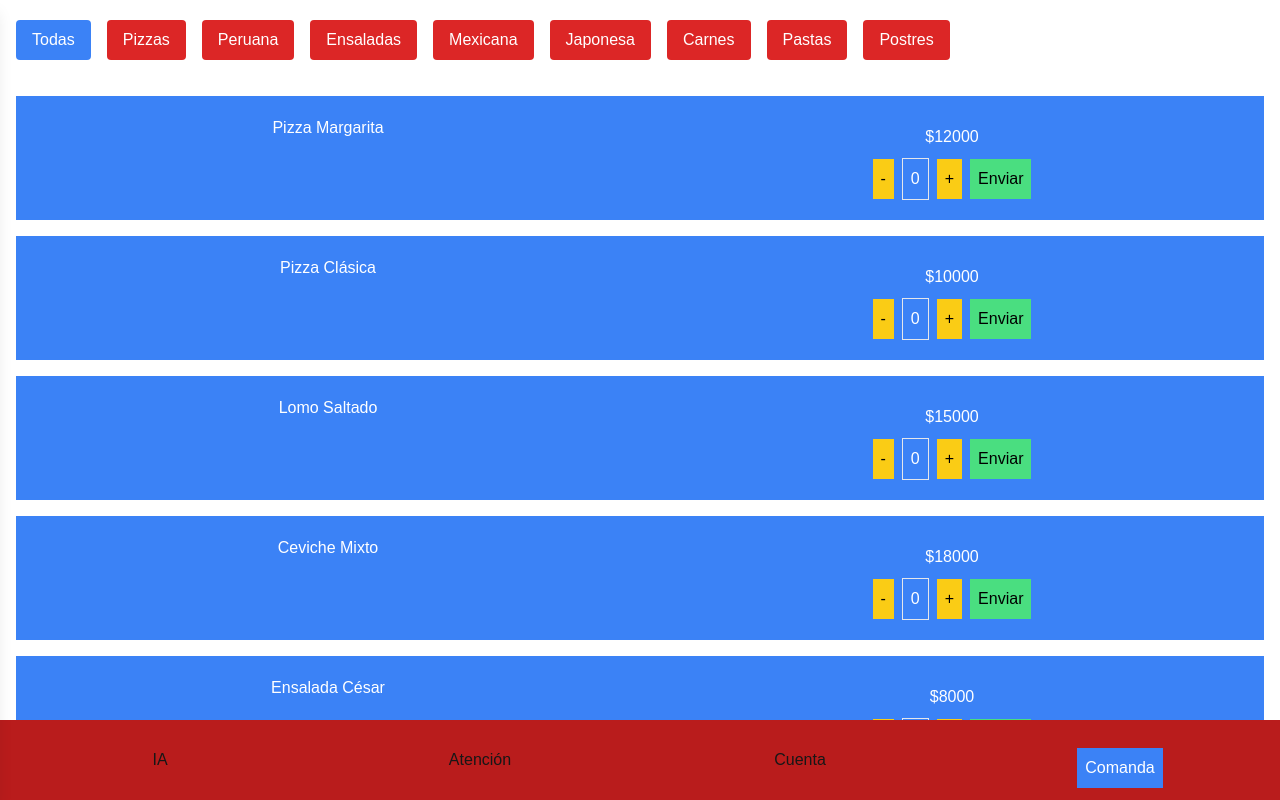
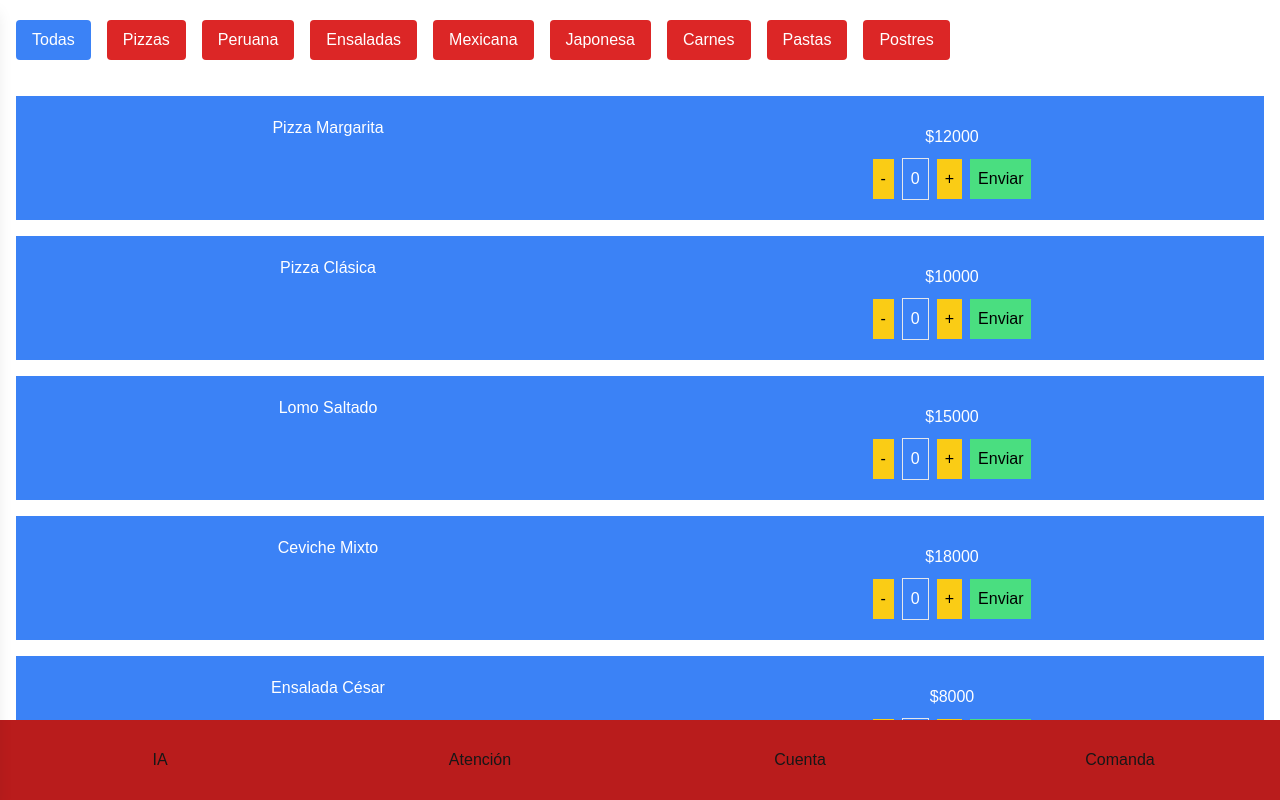
Before and after one commit to CristianTapia/menu, a Next.js app: page /menu in a window 1280 px wide. Built offline with nearby package versions, Linux system fonts and the light colour scheme.

Commit message:
Changing CSS classes for better view

```diff
--- a/app/menu/page.tsx
+++ b/app/menu/page.tsx
@@ -41,7 +41,7 @@ export default function Menu() {
 
   return (
     <div className="grid grid-rows-[10%,80%,10%] h-screen">
-      <div className="p-4 overflow-x-auto scrollbar-hide text-center bg-white-200 grid place-items-center">
+      <div className="p-4 overflow-x-auto scrollbar-hide text-center grid place-items-center">
         <Categories onCategorySelectionAction={setSelectedCategory} />
       </div>
       <div className="p-4 overflow-y-auto">
@@ -52,11 +52,7 @@ export default function Menu() {
         <div>IA</div>
         <div>Atención</div>
         <div>Cuenta</div>
-        <div>
-          <button onClick={toggleOffCanvas} className="mt-4 p-2 bg-blue-500 text-white">
-            Comanda
-          </button>
-        </div>
+        <div onClick={toggleOffCanvas}>Comanda</div>
       </footer>
 
       {/* OffCanvas con los productos seleccionados */}
```
